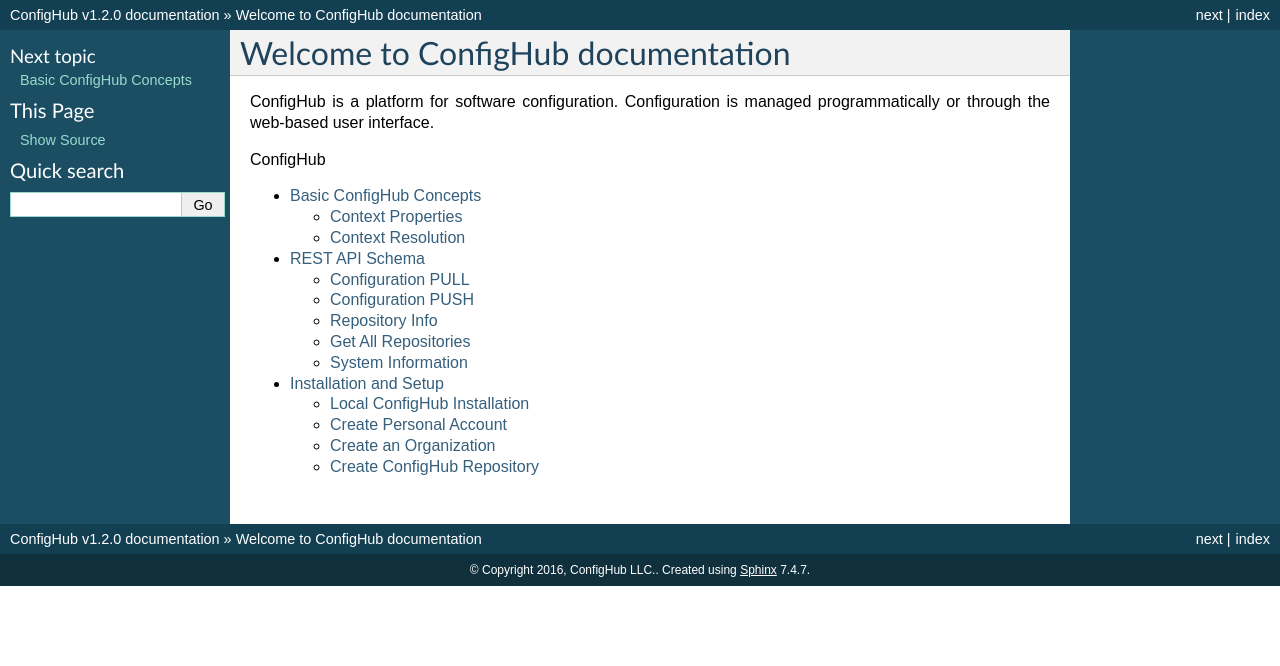
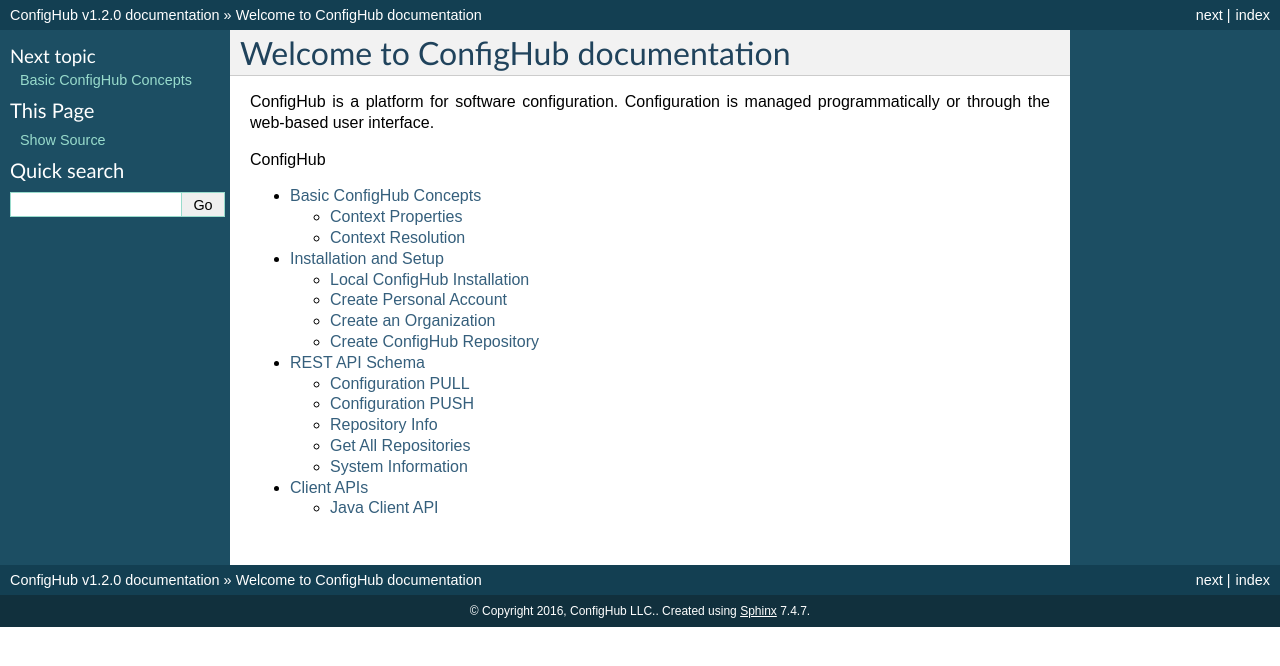
Before and after one commit to ConfigHubPub/Docs, a Sphinx documentation site: the page built from documentation/index.rst, in a window 1280 px wide. Shown: the top 666 px of the page. Built offline with Sphinx 7.4.7, drawn with Linux system fonts in a browser that asks for light colours.

```diff
--- a/documentation/index.rst
+++ b/documentation/index.rst
@@ -16,5 +16,6 @@ programmatically or through the web-based user interface.
    :caption: ConfigHub
 
    pages/primer
+   pages/getting_started
    pages/schema
-   pages/getting_started
+   pages/clients
--- /dev/null
+++ b/documentation/pages/clients.rst
@@ -0,0 +1,12 @@
+.. _clients:
+
+***********
+Client APIs
+***********
+
+ConfigHub offers client APIs in several languages.
+
+.. toctree::
+   :titlesonly:
+
+   client/java
```
Also changed, not shown: documentation/pages/client/java.rst (added, +36 -0 lines).
